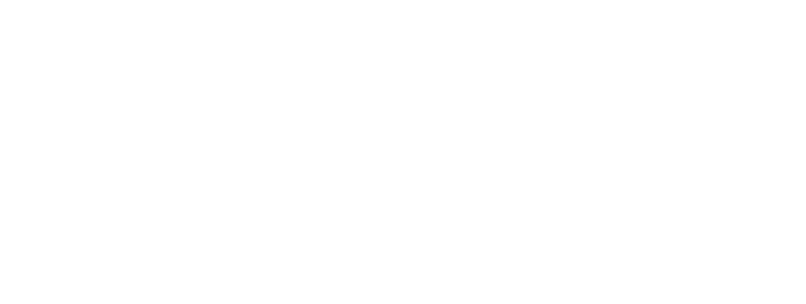
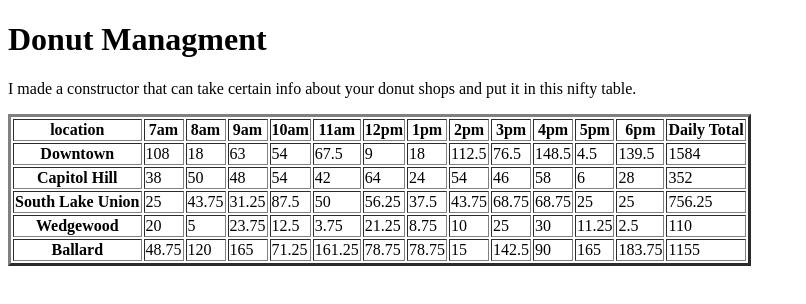
Before and after one commit to d-robertson/donutShop, a plain HTML site: page index.html in a window 1280 px wide. Shown: the whole page, without its empty margins (0-806 px from the left). Drawn offline with Linux system fonts and the light colour scheme.

Commit message:
I made a donut

```diff
--- a/donutShop.js
+++ b/donutShop.js
@@ -19,10 +19,40 @@ var DonutShop = function(locationName, avgMin, avgMax, avgCustomerDonuts, hoursO
   return this.hourlyAvg() * this.hoursOpen;
 }
 
+DonutShop.prototype.createTable = function() {
+  var donutShops = document.getElementById('donutshops');
+  var times = document.getElementById('times');
+  var location = document.getElementById('location');
+  var timeOfDay = document.getElementsByClassName('timeofday').length;
+  var dailyTotal = document.getElementById('dailytotal');
+  var tableRow = document.createElement('tr');
+  var rowHead = document.createElement('th');
+  rowHead.className = 'storeLocation';
+  rowHead.innerHTML = this.locationName;
+  tableRow.appendChild(rowHead);
+
+  for(var i = 0; i < timeOfDay; i++) {
+    var hourlyCell = document.createElement('td');
+    hourlyCell.className = 'hourlyCell';
+    hourlyCell.innerHTML = this.hourlyAvg();
+    tableRow.appendChild(hourlyCell);
+  }
+  var totalDailyDonuts = document.createElement('td');
+  totalDailyDonuts.idName = 'totalDailyDonuts'
+  totalDailyDonuts.innerHTML = this.dailyAvg();
+  tableRow.appendChild(totalDailyDonuts);
+  donutShops.appendChild(tableRow);
+}
+
 
 var downTown = new DonutShop('Downtown', 8, 43, 4.5, 11);
 var capHill = new DonutShop('Capitol Hill', 4, 37, 2.0, 11);
-var southLake = new DonutShop('South Lake Union', 9, 23, 6.33, 11);
+var southLake = new DonutShop('South Lake Union', 9, 23, 6.25, 11);
 var wedgeWood = new DonutShop('Wedgewood', 2, 28, 1.25, 11);
 var ballard = new DonutShop('Ballard', 8, 58, 3.75, 11);
-DonutShop();
+
+downTown.createTable();
+capHill.createTable();
+southLake.createTable();
+wedgeWood.createTable();
+ballard.createTable();
--- a/index.html
+++ b/index.html
@@ -4,7 +4,29 @@
       <title>DonutShop</title>
     </head>
     <body>
+    	<h1>Donut Managment</h1>
+    	<p>I made a constructor that can take certain info about your donut shops and put it in this nifty table.</p>
+    	<table id="donutshops" border=3px>
+    		<tr id="times">
+    			<th id= "location">location</th>
+    			<th class="timeofday">7am</th>
+    			<th class="timeofday">8am</th>
+    			<th class="timeofday">9am</th>
+    			<th class="timeofday">10am</th>
+    			<th class="timeofday">11am</th>
+    			<th class="timeofday">12pm</th>
+    			<th class="timeofday">1pm</th>
+    			<th class="timeofday">2pm</th>
+    			<th class="timeofday">3pm</th>
+    			<th class="timeofday">4pm</th>
+    			<th class="timeofday">5pm</th>
+    			<th class="timeofday">6pm</th>
+    			<th id="dailytotal">Daily Total</th>
+    		</tr>
+		</table>
+
+
+
       <script src="donutShop.js"></script>
-
     </body>
   </html>
```
Also changed, not shown: style.css (added). Lines whose indentation alone changed are shown as unchanged.
